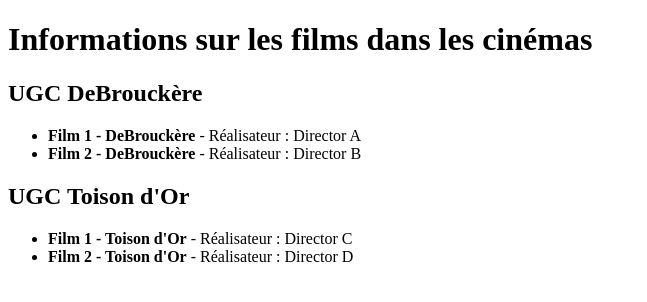
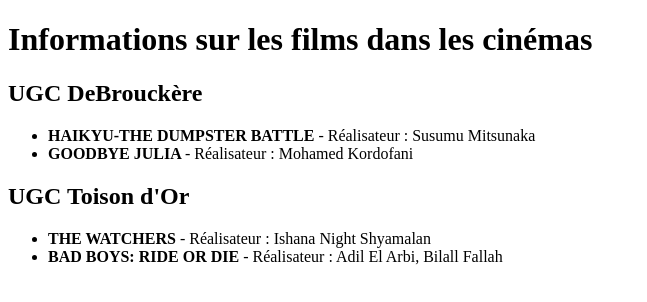
Before and after one commit to yohani-mwananteba-vinci/web2_revision, a React (Vite) app in the folder exercises/2.1-2-3-4/: page / in a window 1280 px wide. Shown: the top 302 px of the page, without its empty margins (0-647 px from the left). Built offline with nearby package versions, Linux system fonts and the light colour scheme.

Commit message:
new: ex2.2

```diff
--- a/exercises/2.1-2-3-4/src/App.tsx
+++ b/exercises/2.1-2-3-4/src/App.tsx
@@ -1,71 +1,62 @@
-// Please refactor this code so that two new components can :
-//     display the page title
-//     display all the information associated with the first cinema
-//     display all the information associated with the second cinema
-
 const App = () => {
-  // ... for const definitions
   const pageTitle = "Informations sur les films dans les cinémas";
 
   const cinema1Name = "UGC DeBrouckère";
-  const cinema1Movie1Title = "Film 1 - DeBrouckère";
-  const cinema1Movie1Director = "Director A";
-  const cinema1Movie2Title = "Film 2 - DeBrouckère";
-  const cinema1Movie2Director = "Director B";
+
+  const movie1 = {
+    title: "HAIKYU-THE DUMPSTER BATTLE",
+    director: "Susumu Mitsunaka",
+  };
+  const movie2 = {
+    title: "GOODBYE JULIA ",
+    director: "Mohamed Kordofani",
+  };
 
   const cinema2Name = "UGC Toison d'Or";
-  const cinema2Movie1Title = "Film 1 - Toison d'Or";
-  const cinema2Movie1Director = "Director C";
-  const cinema2Movie2Title = "Film 2 - Toison d'Or";
-  const cinema2Movie2Director = "Director D";
-
+  const movie3 = {
+    title: "THE WATCHERS",
+    director: "Ishana Night Shyamalan",
+  };
+  const movie4 = {
+    title: "BAD BOYS: RIDE OR DIE",
+    director: "Adil El Arbi, Bilall Fallah",
+  };
 
   return (
     <div>
       <PageTitle title={pageTitle} />
 
-      <Cinema
-        name={cinema1Name}
-        movie1Title={cinema1Movie1Title}
-        movie1Director={cinema1Movie1Director}
-        movie2Title={cinema1Movie2Title}
-        movie2Director={cinema1Movie2Director}
-      />
+      <Cinema name={cinema1Name} movie={movie1} movie2={movie2} />
 
-      <Cinema
-        name={cinema2Name}
-        movie1Title={cinema2Movie1Title}
-        movie1Director={cinema2Movie1Director}
-        movie2Title={cinema2Movie2Title}
-        movie2Director={cinema2Movie2Director}
-      />
+      <Cinema name={cinema2Name} movie={movie3} movie2={movie4} />
     </div>
   );
 };
+
 
 // display page title
 interface PageTitleProps {
   title : string;
 }
-// C: interface unessary, but OK
 
 const PageTitle = (props: PageTitleProps) => {
   return (
       <h1>{props.title}</h1>
   );
 }
-// C: OK but props should be destructured => (props: {name: string, movie1Title: string, movie1Director: string, movie2Title: string, movie2Director: string})
 
 
 // display all the information associated with the first & second cinema
 interface CinemaProps {
   name: string;
-  movie1Title: string
-  movie1Director: string;
-  movie2Title: string
-  movie2Director: string;
+  movie: Movie;
+  movie2: Movie;
 }
-// C: interface unessary, but OK
+
+interface Movie{
+  title: string;
+  director: string;
+}
 
 const Cinema = (props: CinemaProps) => {
   return (
@@ -73,19 +64,18 @@
         <h2>{props.name}</h2>
         <ul>
           <li>
-            <strong>{props.movie1Title}</strong> - Réalisateur :{" "}
-            {props.movie1Director}
+            <strong>{props.movie.title}</strong> - Réalisateur :{" "}
+            {props.movie.director}
           </li>
 
           <li>
-            <strong>{props.movie2Title}</strong> - Réalisateur :{" "}
-            {props.movie2Director}
+            <strong>{props.movie2.title}</strong> - Réalisateur :{" "}
+            {props.movie2.director}
           </li>
         </ul>
       </div>
   );
 }
-// C: OK but props could be destructured => (props: {name: string, movie1Title: string, movie1Director: string, movie2Title: string, movie2Director: string})
 
 
 export default App;
```
